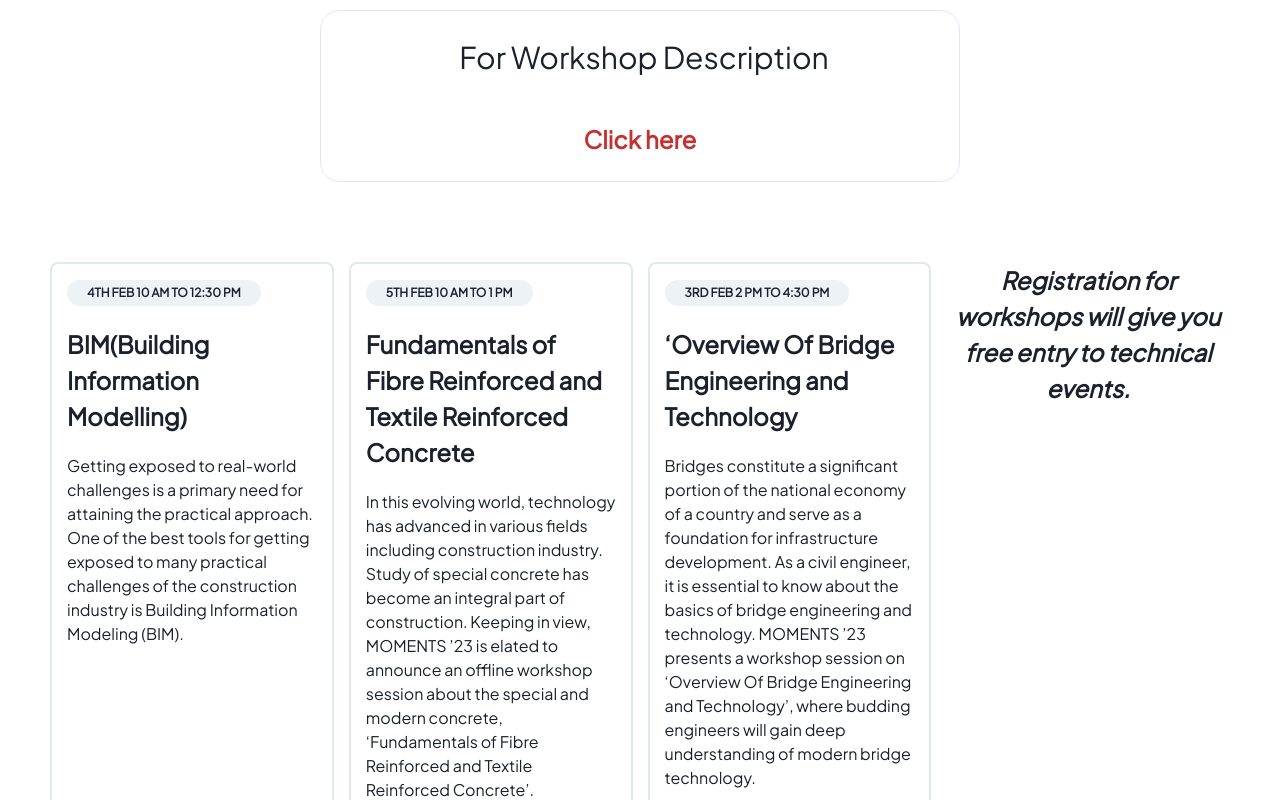
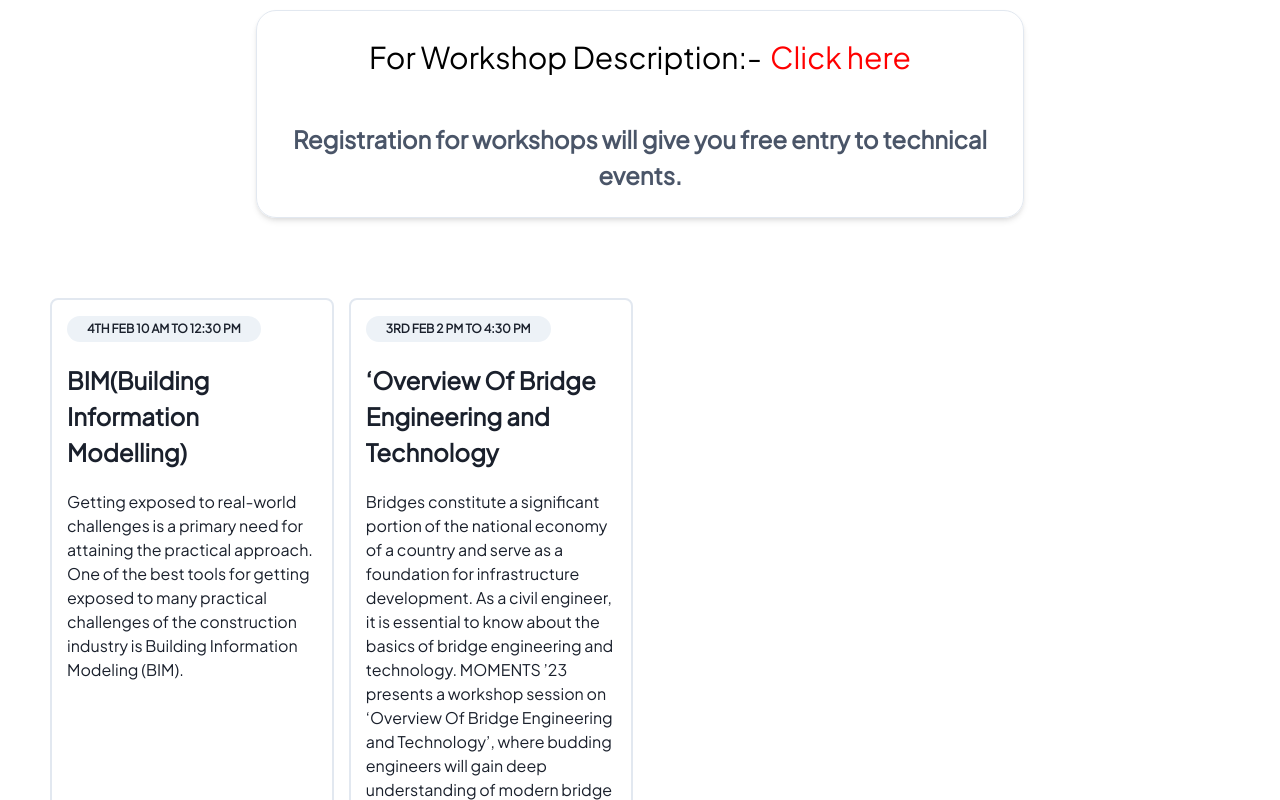
Before and after one commit to siva2204/moments-2022, a React (Create React App) app in the folder frontend/: page /workshop in a window 1280 px wide. Shown: the part 340-1140 px from the top of the page. Built offline with nearby package versions, Linux system fonts and the light colour scheme.

Commit message:
updated the workshop page (#19)

```diff
--- a/frontend/src/pages/events.jsx
+++ b/frontend/src/pages/events.jsx
@@ -57,7 +57,7 @@ function Events() {
               </Text>
             </Center>
             <Text color={'red.600'} align={'center'} fontSize={'2xl'}>
-            <a href="https://drive.google.com/file/d/1_2i32PJIlPyo_H8zSbtmH-r0pOLbExRc/view?usp=share_link"> <b> Click here</b></a>
+            <a href="https://drive.google.com/file/d/14T-XttWsAYpKWd9PAe50AqKad_9agVBW/view?usp=sharing"> <b> Click here</b></a>
             </Text>
           </Stack>
         </Center>
--- a/frontend/src/pages/workshop.jsx
+++ b/frontend/src/pages/workshop.jsx
@@ -37,21 +37,21 @@ import Footer from '../components/footer';
 const workshop1 = [
   'Getting exposed to real-world challenges is a primary need for attaining the practical approach. One of the best tools for getting exposed to many practical challenges of the construction industry is Building Information Modeling (BIM).',
   'To know more about BIM and to enhance your analysing skills,  do register for the BIM(Building Information Modelling) workshop and join us live on 4th February at 10 AM.',
-  'Registration fee: ₹250',
+  'Registration fee: ₹200',
   'Date & Time : 4th Feb 10 AM to 12:30 PM',
   'Check out the workshop description for more information.',
 ];
 
-const workshop2 = [
-  'In this evolving world, technology has advanced in various fields including construction industry. Study of special concrete has become an integral part of construction. Keeping in view, MOMENTS ’23 is elated to announce an offline workshop session about the special and modern concrete, ‘Fundamentals of Fibre Reinforced and Textile Reinforced Concrete’.',
-  'Registration fee: ₹400',
-  'Date & Time : 5th Feb 10 AM to 1 PM',
-  'Check out the workshop description for more information.',
-];
+// const workshop2 = [
+//   'In this evolving world, technology has advanced in various fields including construction industry. Study of special concrete has become an integral part of construction. Keeping in view, MOMENTS ’23 is elated to announce an offline workshop session about the special and modern concrete, ‘Fundamentals of Fibre Reinforced and Textile Reinforced Concrete’.',
+//   'Registration fee: ₹400',
+//   'Date & Time : 5th Feb 10 AM to 1 PM',
+//   'Check out the workshop description for more information.',
+// ];
 
 const workshop3 = [
   'Bridges constitute a significant portion of the national economy of a country and serve as a foundation for infrastructure development. As a civil engineer, it is essential to know about the basics of bridge engineering and technology. MOMENTS ’23 presents a workshop session on ‘Overview Of Bridge Engineering and Technology’, where budding engineers will gain deep understanding of modern bridge technology.',
-  'Registration fee: ₹250',
+  'Registration fee: ₹200',
   'Date & Time : 3rd Feb 2 PM to 4:30 PM',
   'Check out the workshop description for more information.',
 ];
@@ -80,23 +80,26 @@ function Workshop() {
 
 <Center as="section" w="100%">
           <Stack
-            w="50%"
+            w="60%"
             rounded="md"
             borderWidth={1}
             zIndex={2}
-            // boxShadow={'md'}
+            boxShadow={'md'}
             borderRadius={20}
             m={30}
             p={6}
             spacing={4}
           >
             <Center spacing={10} mb={25}>
-              <Text ml={'0.5rem'} fontSize={'3xl'}>
-                For Workshop Description
+              <Text fontSize={'3xl'} color={'black'}>
+                For Workshop Description:-
+              </Text>{' '}
+              <Text ml={'0.5rem'} fontSize={'3xl'} color={'red'}>
+              <a href="https://drive.google.com/file/d/1lFsp11KZ_U8ZYTwmF_REX2IAlll9PtUR/view?usp=sharing"> Click here</a>
               </Text>
             </Center>
-            <Text color={'red.600'} align={'center'} fontSize={'2xl'}>
-            <a href="https://drive.google.com/file/d/1jOVHBjFod6UkJ9Iwb7R0coTDhtOKu8b4/view?usp=sharing"> <b> Click here</b></a>
+            <Text color={'gray.600'} align={'center'} fontSize={'2xl'}>
+            <b>Registration for workshops will give you free entry to technical events.</b>
             </Text>
           </Stack>
         </Center>
@@ -111,31 +114,27 @@ function Workshop() {
           description="Getting exposed to real-world challenges is a primary need for attaining the practical approach. One of the best tools for getting exposed to many practical challenges of the construction industry is Building Information Modeling (BIM)."
           tag="4th Feb 10 AM to 12:30 PM"
           rules={workshop1}
-          url="https://i.imgur.com/7Ecnk0J.png"
+          url="https://i.imgur.com/LEo1glx.png"
           registerLink="https://forms.gle/A2WxoECbn1SKCTuq8"
         />
 
-        <WorkshopCard
+        {/* <WorkshopCard
           title="Fundamentals of Fibre Reinforced and Textile Reinforced Concrete"
           description="In this evolving world, technology has advanced in various fields including  construction industry. Study of special concrete has become an integral part of construction. Keeping in view, MOMENTS ’23 is elated to announce an offline workshop session about the special and modern concrete, ‘Fundamentals of Fibre Reinforced and Textile Reinforced Concrete’."
           tag="5th Feb 10 AM to 1 PM"
           rules={workshop2}
           url="https://i.imgur.com/Yg4wtgc.png"
           registerLink="https://forms.gle/A2WxoECbn1SKCTuq8"
-        />
+        /> */}
 
         <WorkshopCard
           title="‘Overview Of Bridge Engineering and Technology"
           description="Bridges constitute a significant portion of the national economy of a country and serve as a foundation for infrastructure development. As a civil engineer, it is essential to know about the basics of bridge engineering and technology. MOMENTS ’23 presents a workshop session on ‘Overview Of Bridge Engineering and Technology’, where budding engineers will gain deep understanding of modern bridge technology."
           tag="3rd Feb 2 PM to 4:30 PM"
           rules={workshop3}
-          url="https://i.imgur.com/NTwoKz1.png"
+          url="https://i.imgur.com/jY9L3hI.png"
           registerLink="https://forms.gle/cuBUYzh7vkC2B1YFA"
         />
-
-            <Text color={'black.600'} align={'center'} fontSize={'2xl'}>
-            <b> <i>Registration for workshops will give you free entry to technical events.</i> </b>
-            </Text>
 
         {/* <WorkshopCard
           title="ETABS workshop"
```
